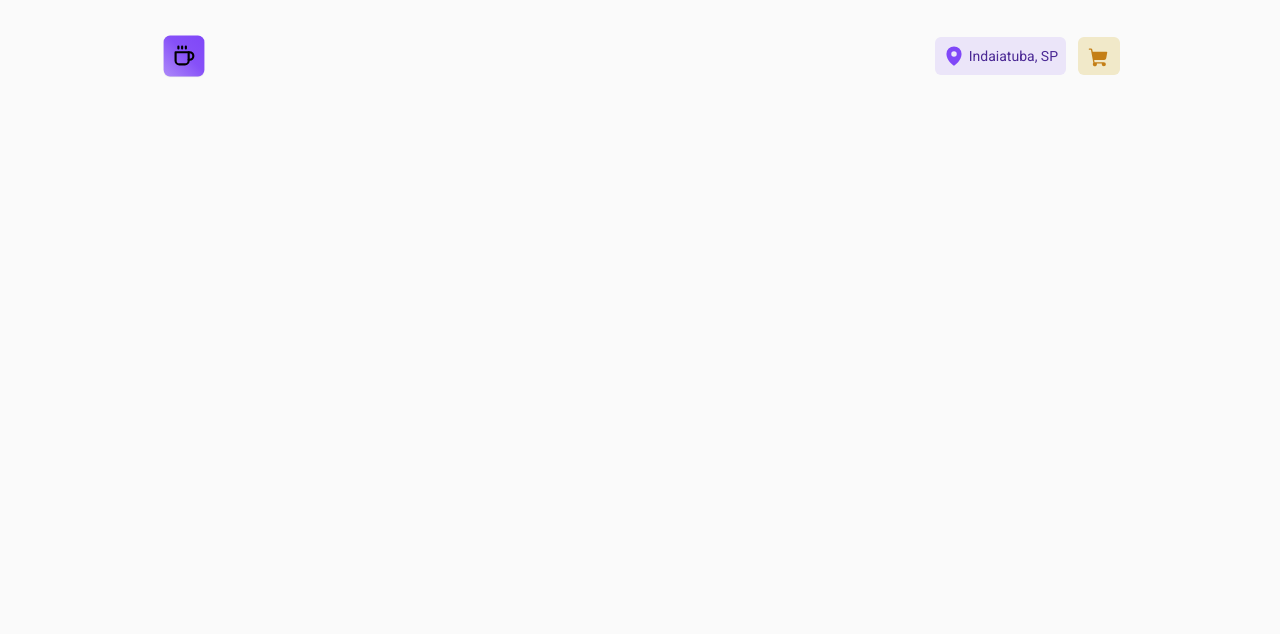
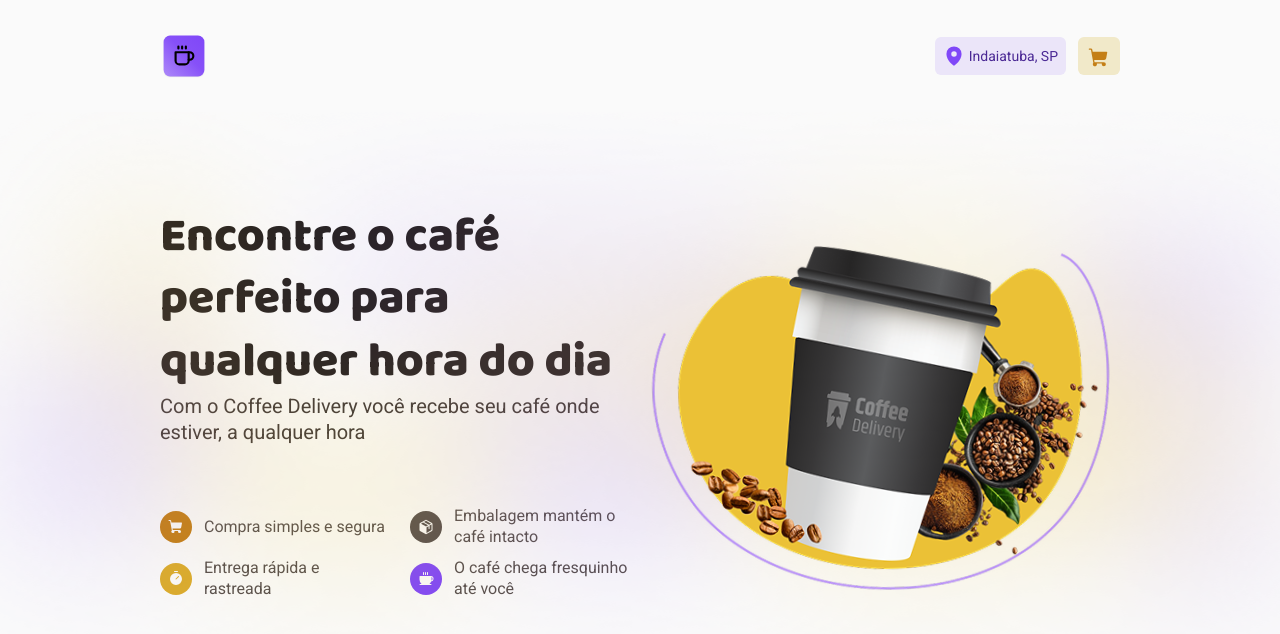
Before and after one commit to victorozoterio/coffee-delivery, a React (Vite) app: page / in a window 1280 px wide. Shown: the top 634 px of the page. Built offline with nearby package versions, Linux system fonts and the light colour scheme.

Commit message:
feat: cria hero da página home

```diff
--- a/src/App.tsx
+++ b/src/App.tsx
@@ -3,11 +3,13 @@ import { ThemeProvider } from "styled-components";
 import { defaultTheme } from "./styles/themes/default";
 import { GlobalStyle } from "./styles/global";
 import { Header } from "./components/Header";
+import { Home } from "./pages/Home";
 
 export function App() {
   return (
     <ThemeProvider theme={defaultTheme}>
       <Header />
+      <Home />
       <GlobalStyle />
     </ThemeProvider>
   );
--- a/src/components/Header/styles.ts
+++ b/src/components/Header/styles.ts
@@ -7,6 +7,7 @@ export const HeaderContainer = styled.header`
   height: 100%;
   justify-content: space-between;
   align-items: center;
+  padding: 2rem 10rem;
 
   img {
     width: 3rem;
--- /dev/null
+++ b/src/pages/Home/index.tsx
@@ -0,0 +1,67 @@
+import { HomeContainer } from "./styles";
+import { Coffee, Package, ShoppingCart, Timer } from "phosphor-react";
+import { useTheme } from "styled-components";
+
+export function Home() {
+  const theme = useTheme();
+
+  return (
+    <HomeContainer>
+      <img
+        id="background"
+        src="src/assets/banner-background.png"
+        alt="Fundo do banner"
+      />
+
+      <div className="hero">
+        <div>
+          <div className="content">
+            <h1>Encontre o café perfeito para qualquer hora do dia</h1>
+            <h4>
+              Com o Coffee Delivery você recebe seu café onde estiver, a
+              qualquer hora
+            </h4>
+          </div>
+
+          <div className="benefits">
+            <span>
+              <div className="orange-circle">
+                <ShoppingCart
+                  size={16}
+                  weight="fill"
+                  color={theme["gray-100"]}
+                />
+              </div>
+              <p>Compra simples e segura</p>
+            </span>
+
+            <span>
+              <div className="black-circle">
+                <Package size={16} weight="fill" color={theme["gray-100"]} />
+              </div>
+              <p>Embalagem mantém o café intacto</p>
+            </span>
+
+            <span>
+              <div className="yellow-circle">
+                <Timer size={16} weight="fill" color={theme["gray-100"]} />
+              </div>
+              <p>Entrega rápida e rastreada</p>
+            </span>
+
+            <span>
+              <div className="purple-circle">
+                <Coffee size={16} weight="fill" color={theme["gray-100"]} />
+              </div>
+              <p>O café chega fresquinho até você</p>
+            </span>
+          </div>
+        </div>
+
+        <div className="banner">
+          <img src="src/assets/banner-coffee.png" alt="Banner de café" />
+        </div>
+      </div>
+    </HomeContainer>
+  );
+}
--- /dev/null
+++ b/src/pages/Home/styles.ts
@@ -0,0 +1,108 @@
+import styled from "styled-components";
+import { typography } from "../../styles/typography";
+
+export const HomeContainer = styled.header`
+  #background {
+    position: absolute;
+    width: 100%;
+    height: 34rem;
+  }
+
+  .hero {
+    display: grid;
+    grid-template-columns: 1fr 1fr;
+    justify-items: self-end;
+    padding-inline: 10rem;
+  }
+
+  .content {
+    margin-bottom: 4.125rem;
+
+    h1 {
+      font: ${typography.titleXL};
+      color: ${(props) => props.theme["black-600"]};
+      margin-top: 5.875rem;
+    }
+
+    h4 {
+      font: ${typography.textL};
+    }
+  }
+
+  .benefits {
+    display: grid;
+    grid-template-columns: repeat(2, 1fr);
+    gap: 1.25rem;
+
+    span {
+      display: flex;
+      height: 2rem;
+      gap: 0.75rem;
+      align-items: center;
+    }
+
+    span > div {
+      display: flex;
+      padding: 0.5rem;
+      border-radius: 50%;
+      justify-content: center;
+    }
+
+    p {
+      font: ${typography.textM};
+      color: ${(props) => props.theme["black-200"]};
+    }
+  }
+
+  .orange-circle {
+    background-color: ${(props) => props.theme["yellow-800"]};
+  }
+
+  .yellow-circle {
+    background-color: ${(props) => props.theme["yellow-600"]};
+  }
+
+  .black-circle {
+    background-color: ${(props) => props.theme["black-200"]};
+  }
+
+  .purple-circle {
+    background-color: ${(props) => props.theme["purple-600"]};
+  }
+
+  .banner img {
+    width: 29.75rem;
+    height: 22.5rem;
+    margin-top: 7.875rem;
+    animation: slideIn 1s ease-out forwards, swing 5s linear infinite 1s;
+  }
+
+  @keyframes slideIn {
+    0% {
+      transform: translateX(-50%);
+      opacity: 0;
+    }
+    100% {
+      transform: translateX(0);
+      opacity: 1;
+    }
+  }
+
+  @keyframes swing {
+    0% {
+      transform: rotate(0deg);
+    }
+    25% {
+      transform: rotate(5deg);
+    }
+    50% {
+      transform: rotate(0deg);
+    }
+    75% {
+      transform: rotate(-5deg);
+    }
+    100% {
+      transform: rotate(0deg);
+    }
+  }
+`;
--- a/src/styles/global.ts
+++ b/src/styles/global.ts
@@ -13,6 +13,5 @@ export const GlobalStyle = createGlobalStyle`
     color: ${(props) => props.theme["black-400"]};
     -webkit-font-smoothing: antialiased;
     font: ${typography.textL};
-    padding: 2rem 10rem;
   }
 `;
```
Also changed, not shown: src/assets/banner-background.png (added), src/assets/banner-coffee.png (added).
